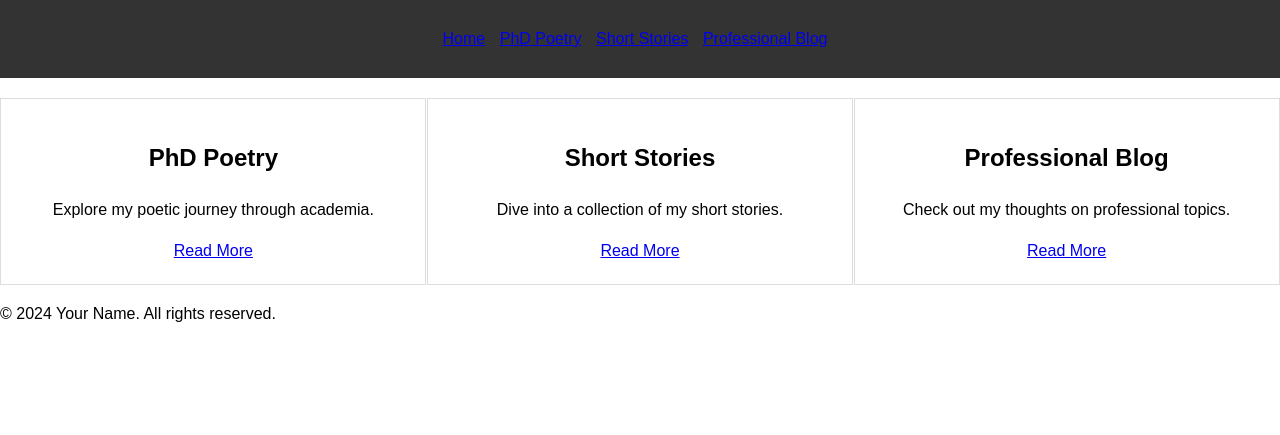
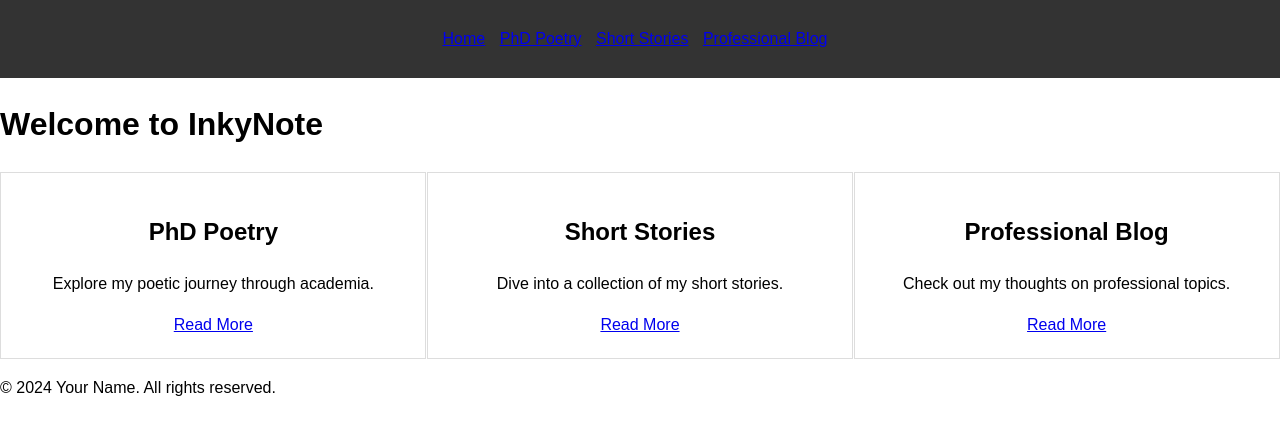
Before and after one commit to inkynote/inkynote_draft2, a Jekyll site: the page built from index.md, in a window 1280 px wide. Shown: the top 435 px of the page. Built offline with Jekyll 4.4.1, drawn with Linux system fonts in a browser that asks for light colours.

Commit message:
Update default.html

```diff
--- a/_layouts/default.html
+++ b/_layouts/default.html
@@ -17,7 +17,11 @@
         </nav>
     </header>
     <main>
+        <h1>{{ page.title }}</h1>
+        <p><small>{{ page.date | date: "%B %d, %Y" }}</small></p>
+        <div>
             {{ content }}
+        </div>
     </main>
     <footer>
         <p>&copy; {{ site.time | date: '%Y' }} Your Name. All rights reserved.</p>
```
Lines whose indentation alone changed are shown as unchanged.
